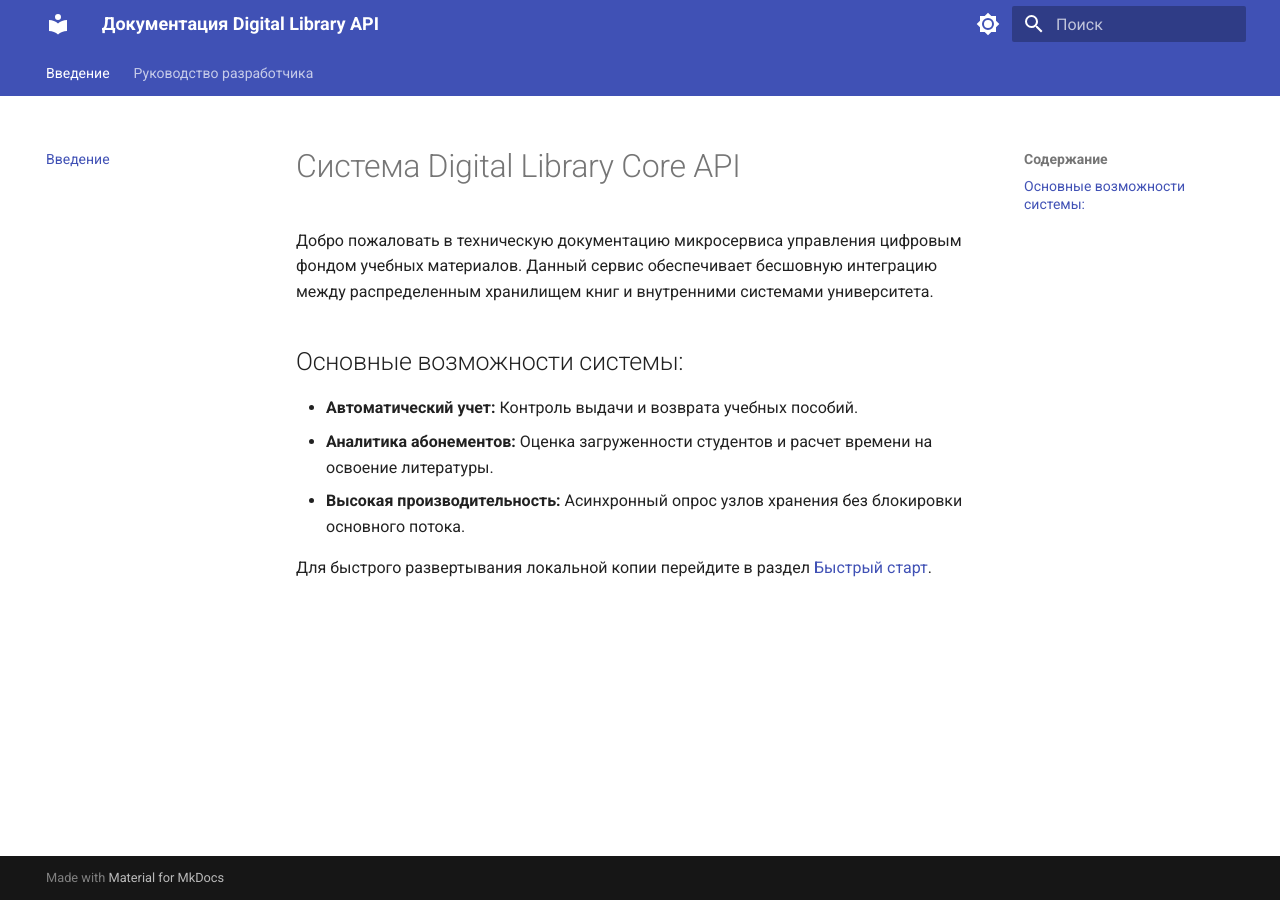
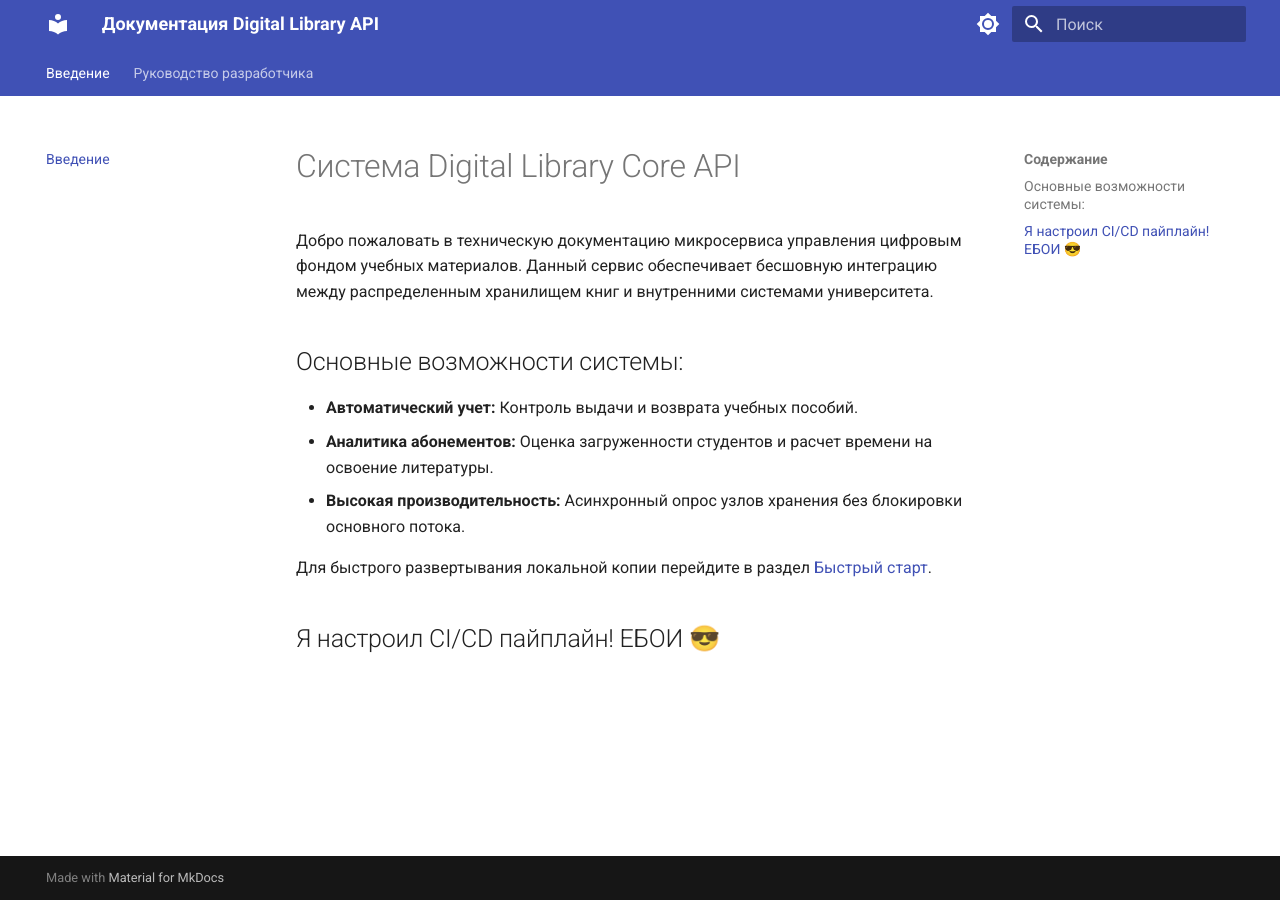
Before and after one commit to HeyJey47/project_4738, an MkDocs documentation site: the page built from docs/index.md, in a window 1280 px wide. Built offline with MkDocs 1.6.1 and Material for MkDocs 9.7.7, drawn with Linux system fonts in a browser that asks for light colours.

Commit message:
Update index.md

```diff
--- a/docs/index.md
+++ b/docs/index.md
@@ -8,3 +8,5 @@
 * **Высокая производительность:** Асинхронный опрос узлов хранения без блокировки основного потока.
 
 Для быстрого развертывания локальной копии перейдите в раздел [Быстрый старт](dev/quickstart.md).
+
+## Я настроил CI/CD пайплайн! ЕБОИ 😎
```
